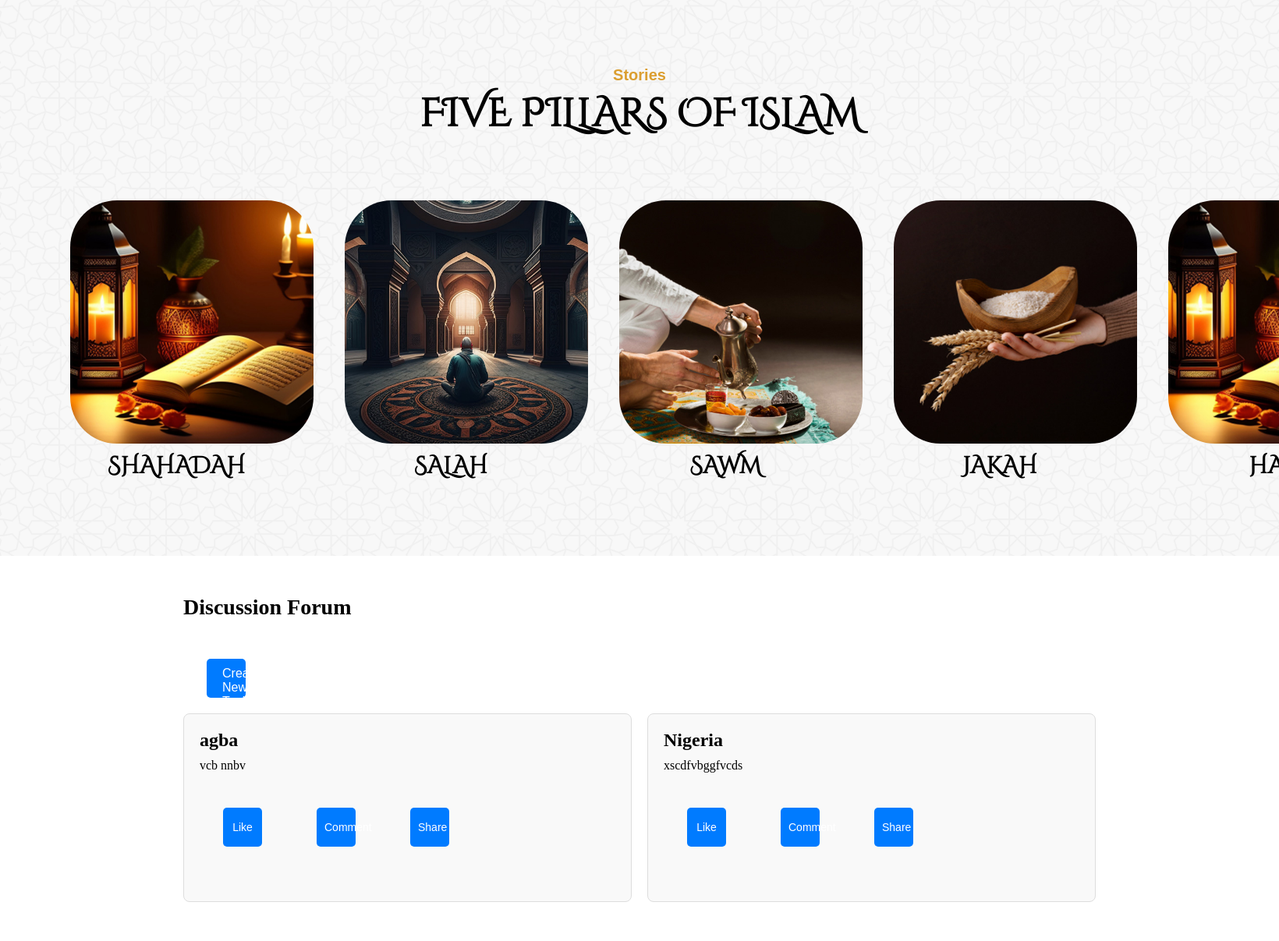
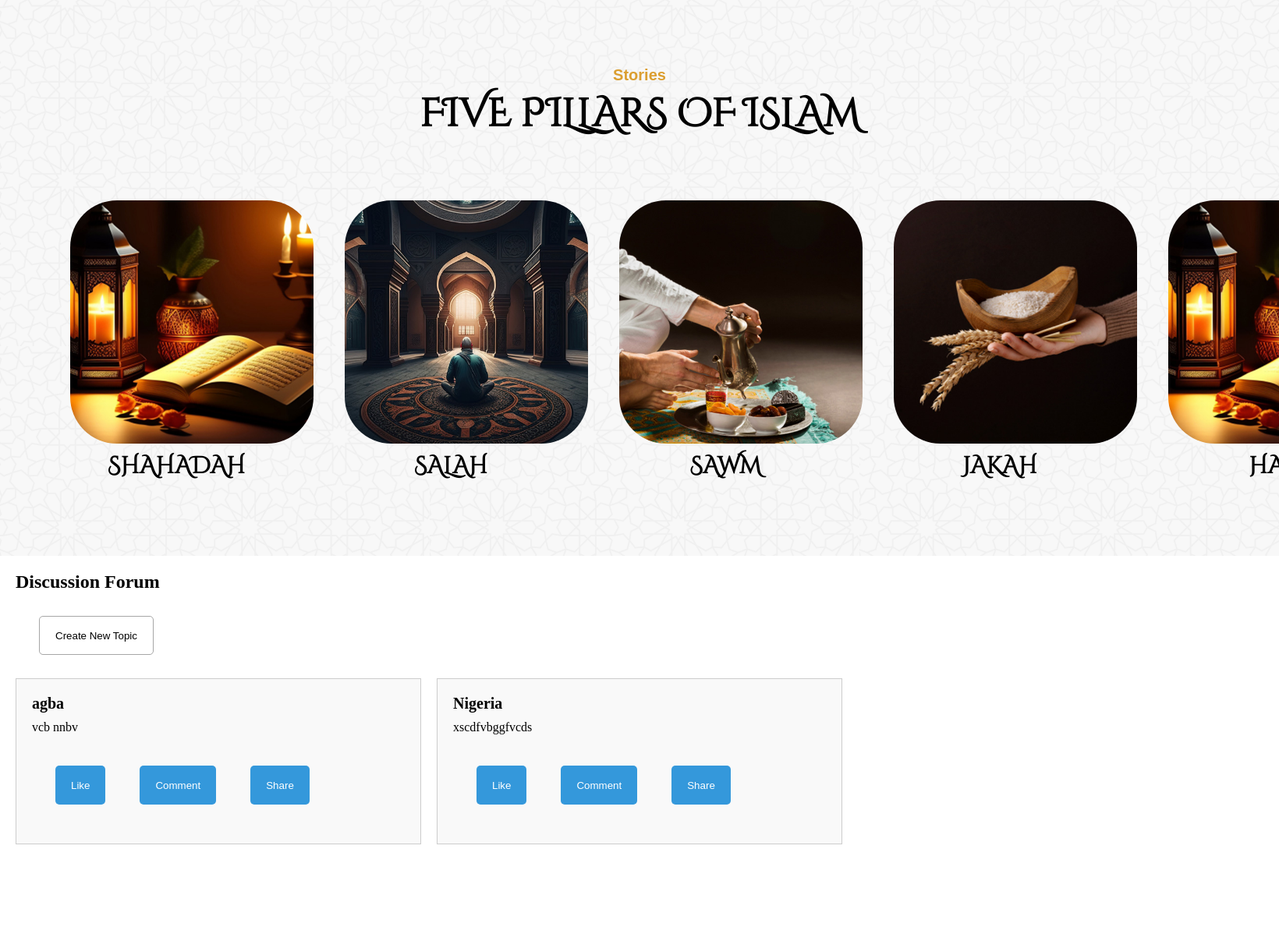
Before and after one commit to Elhameed/StorySphere, a Django app: page /index/ in a window 1640 px wide. Shown: the part 1856-3063 px from the top of the page at 78% size. After the commit the page ends 2939 px from the top, so only its background shows below. Run offline with Django 5.2, Linux system fonts and the light colour scheme; a user stored in the database is signed in; data comes from the database, SQL or seed files in the repository; both versions use the stored data as it was after the commit; data that the repository does not hold is empty.

Commit message:
debugged after hours to achieve a adding discussion to the forum

```diff
--- a/interactivewebapp/StorySphere/templates/index.html
+++ b/interactivewebapp/StorySphere/templates/index.html
@@ -34,125 +34,120 @@
             background-position: center;
             opacity: 0.8; /* Adjust overlay opacity */
           }
-        #forum {
-            padding: 50px 0;
-        }
-
+          /* Forum styles */
           .forum-container {
-            max-width: 1200px;
-            margin: 0 auto;
-            padding: 0 15px;
-        }
-
-        .forum-container h2 {
-            font-size: 28px;
-            margin-bottom: 20px;
-        }
-
-        #newTopicBtn {
-            background-color: #007bff;
-            color: #fff;
-            border: none;
-            padding: 10px 20px;
-            font-size: 16px;
-            cursor: pointer;
-            margin-bottom: 20px;
+              padding: 20px;
           }
 
           .forum-topics {
               display: grid;
-            grid-template-columns: repeat(auto-fit, minmax(300px, 1fr));
+              grid-template-columns: repeat(3, 1fr);
               gap: 20px;
           }
 
           .topic-card {
-            border: 1px solid #ddd;
+              border: 1px solid #ccc;
               padding: 20px;
-            border-radius: 8px;
               background-color: #f9f9f9;
           }
 
           .topic-card h3 {
-            font-size: 24px;
-            margin-bottom: 10px;
-        }
-
-        .topic-description {
-            color: #666;
-            margin-bottom: 15px;
-        }
-
-        .topic-actions {
-            display: flex;
-            gap: 10px;
-            margin-top: 15px;
-        }
-
-        .topic-actions button {
-            background-color: #007bff;
-            color: #fff;
-            border: none;
-            padding: 5px 10px;
-            font-size: 14px;
-            cursor: pointer;
-            border-radius: 5px;
-        }
-
-        .comments-section {
-            margin-top: 20px;
-        }
-
-        .comments-section h4 {
               font-size: 20px;
               margin-bottom: 10px;
           }
 
-        .comment {
-            border: 1px solid #ddd;
-            padding: 10px;
+          .topic-card p {
+              font-size: 16px;
               margin-bottom: 10px;
-            border-radius: 5px;
           }
 
-        .comment p {
-            margin-bottom: 5px;
+          #newTopicBtn {
+            padding: 5px 20px;
+            width: auto;
+            display: inline-block;
+            box-sizing: border-box;
+            cursor: pointer;
           }
 
-        .comment-actions button {
-            background-color: #007bff;
+          .topic-actions button {
+              margin-right: 10px;
+              padding: 5px 20px;
+              border: none;
+              background-color: #3498db;
               color: #fff;
-            border: none;
-            padding: 3px 6px;
-            font-size: 12px;
               cursor: pointer;
-            border-radius: 3px;
+              width: auto;
+              display: inline-block;
+              box-sizing: border-box;
           }
 
-        /* Style for modal container */
+          .topic-actions button:hover {
+            background-color: #20b9;
+          }
+
+          /* Modal styles */
           .modal {
-            display: none; /* Initially hide the modal */
+              display: none;
               position: fixed;
-            z-index: 999999999999;
+              top: 0;
               left: 0;
-            top: 0;
               width: 100%;
               height: 100%;
-            background-color: rgba(0, 0, 0, 0.7); /* Semi-transparent background */
-            overflow: auto; /* Enable scrolling if content exceeds modal size */
+              background-color: rgba(0, 0, 0, 0.5);
           }
 
-        /* Style for modal content */
           .modal-content {
               position: absolute;
               top: 50%;
               left: 50%;
               transform: translate(-50%, -50%);
-            background-color: #fefefe; /* Background color of the modal content */
+              background-color: #fff;
               padding: 20px;
-            border-radius: 10px;
-            width: 80%; /* Adjust the width as per your requirement */
-            max-width: 800px; /* Adjust the maximum width as per your requirement */
-            overflow: auto; /* Enable scrolling if content exceeds modal size */
+              border-radius: 5px;
+          }
+
+          .close {
+              position: absolute;
+              top: 10px;
+              right: 10px;
+              font-size: 24px;
+              color: #555;
+              cursor: pointer;
+          }
+
+          .modal h2 {
+              font-size: 24px;
+              margin-bottom: 10px;
+          }
+
+          .modal label {
+              display: block;
+              margin-bottom: 5px;
+          }
+
+          .modal input,
+          .modal textarea {
+              width: 100%;
+              padding: 5px;
+              margin-bottom: 10px;
+              border: 1px solid #ccc;
+              border-radius: 3px;
+          }
+
+          .modal button {
+              padding: 8px 16px;
+              background-color: #3498db;
+              color: #fff;
+              border: none;
+              border-radius: 3px;
+              cursor: pointer;
+              width: auto;
+              display: inline-block;
+              box-sizing: border-box;
+          }
+
+          .modal button:hover {
+              background-color: #20b9;
           }
 
         /* Style for close button */
```
Also changed, not shown: interactivewebapp/db.sqlite3. Lines whose indentation alone changed are shown as unchanged.
